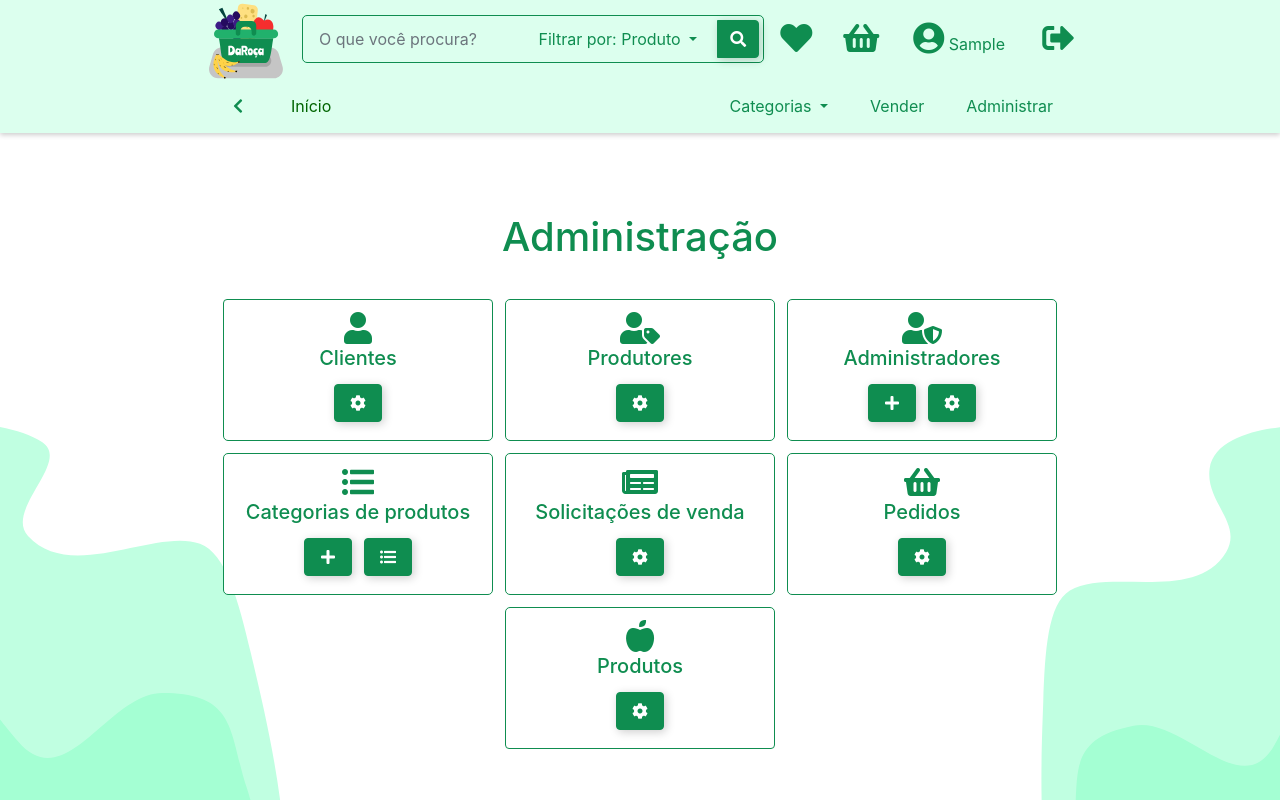
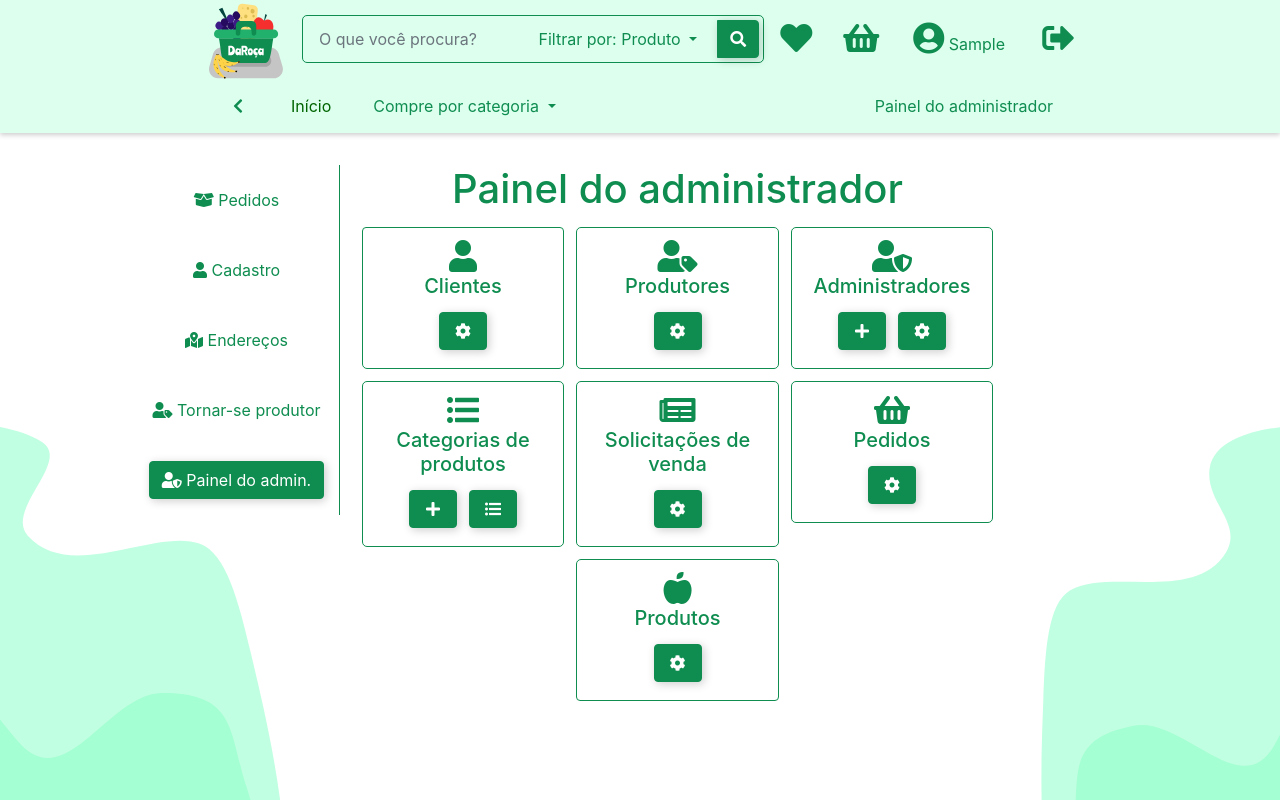
Before and after one commit to irisviana/Da_Roca, a Django app: page /user/admin/ in a window 1280 px wide. Run offline with Django 3.2, Linux system fonts and the light colour scheme; the visitor is signed in with stand-in values (Sample User, id 1); data that the repository does not hold is empty; some libraries are stand-ins or nearby versions; some web fonts are replaced.

Commit message:
Melhor posicionamento dos menus de painel de admin e produtor, padronizado perfil de usuario como produtor invés de vendedor

```diff
--- a/static/css/style.css
+++ b/static/css/style.css
@@ -362,10 +362,6 @@
   .user-menu li {
     padding: 1em 1.5em 1em 0;
   }
-
-  .user-menu a {
-    color: var(--color-primary);
-  }
   /* 4- FIM USER-MENU */
 
   /* 5- CUSTOM TABLE */
@@ -641,3 +637,8 @@
     max-width: 500px;
     width: 100%;
   }
+
+  .my-sidebar {
+    border-right: 1px solid var(--color-primary);
+    padding-right: 2em;
+  }
--- a/templates/cart/confirm_order.html
+++ b/templates/cart/confirm_order.html
@@ -96,7 +96,7 @@
                                 <div>
                                     <h5>{{ cart_product.product.name }}</h5>
                                     <p>{{ cart_product.product.variety }}</p>
-                                    <p>Vendedor: {{ cart_product.user.first_name }}</p>
+                                    <p>Produtor: {{ cart_product.user.first_name }}</p>
                                 </div>
                             </div>
                             <div class="unit-value">
--- a/templates/navbar.html
+++ b/templates/navbar.html
@@ -2,18 +2,15 @@
 {% load static %}
   <div>
 	<nav class="navbar navbar-expand-lg navbar-light" style="background-color:#DCFFEE;">
+		{% if request.resolver_match.url_name != 'home' %}
 			<a title="Voltar" href="#" class="btn btn-secondary btn-thin" type="button" onclick="history.back()">
 				<span class="fas fa-chevron-left"></span>
 			</a>
+		{% endif %}
 	  	<a class="btn btn-secondary btn-nav" href="{% url 'home' %}" style="color:darkgreen;">Início <span class="sr-only">(current)</span></a>
-		<button class="navbar-toggler" type="button" data-toggle="collapse" data-target="#navbarText" aria-controls="navbarText" aria-expanded="false" aria-label="Toggle navigation">
-			<span class="navbar-toggler-icon"></span>
-		</button>
-		<div class="collapse navbar-collapse" id="navbarText">
-			<ul class="navbar-nav mr-auto">
 		<div class="dropdown">
 			<button class="btn btn-secondary btn-nav dropdown-toggle" type="button" id="dropdownMenuButton" data-toggle="dropdown" aria-haspopup="true" aria-expanded="false">
-						Categorias
+				Compre por categoria
 			</button>
 			<div class="dropdown-menu" aria-labelledby="dropdownMenuButton">
 				{% for category in categories %}
@@ -21,17 +18,25 @@
 				{% endfor%}
 			</div>
 		</div>
-
-
-
-				{% if request.user.is_authenticated %}
+		<button class="navbar-toggler" type="button" data-toggle="collapse" data-target="#navbarText" aria-controls="navbarText" aria-expanded="false" aria-label="Toggle navigation">
+			<span class="navbar-toggler-icon"></span>
+		</button>
+		<div class="collapse navbar-collapse" id="navbarText">
+			<ul class="navbar-nav mr-auto">
+				{% if request.user.is_seller %}
 				<li class="nav-item">
-					<a class="btn btn-secondary btn-nav" href="{% url 'home_seller' %}">Vender</a>
+					<a class="btn btn-secondary btn-nav" href="{% url 'home_seller' %}">
+						{% if request.user.is_seller %}
+							Painel do produtor
+						{% endif %}
+					</a>
 				</li>
 				{% endif %}
 				{% if request.user.is_admin %}
 				<li class="nav-item">
-					<a class="btn btn-secondary btn-nav" href="{% url 'home_admin' %}">Administrar</a>
+					<a class="btn btn-secondary btn-nav" href="{% url 'home_admin' %}">
+						Painel do administrador
+					</a>
 				</li>
 				{% endif %}
 			</ul>
--- a/templates/orders/details_seller_order.html
+++ b/templates/orders/details_seller_order.html
@@ -128,7 +128,7 @@
                             <div>
                                 <h5><a href="{% url 'view_product' order_product.product.id %}">{{ order_product.product.name }}</a></h5>
                                 <p>{{ order_product.product.variety }}</p>
-                                <p>Vendedor: <a href="{% url 'view_seller' order_product.product.user.id %}">{{ order_product.product.user.first_name }}</a></p>
+                                <p>Produtor: <a href="{% url 'view_seller' order_product.product.user.id %}">{{ order_product.product.user.first_name }}</a></p>
                             </div>
                         </div>
                         <div class="unit-value">
--- a/templates/seller/manage_request_seller.html
+++ b/templates/seller/manage_request_seller.html
@@ -13,7 +13,7 @@
 {% block content %}
     <div class="d-flex flex-column align-items-center">
         <div>
-            <h4>Solicitações para ser vendedor</h4>
+            <h4>Solicitações para ser produtor</h4>
         </div>
     </div>
     <div class="inner_container mt-4">
--- a/templates/seller/view_seller.html
+++ b/templates/seller/view_seller.html
@@ -4,7 +4,7 @@
 {% load crispy_forms_tags %}
 
 {% block title %}
-<title>Visualizar vendedor</title>
+<title>Visualizar produtor</title>
 {% endblock %}
 
 {% block header %}
--- a/templates/user/home.html
+++ b/templates/user/home.html
@@ -1,15 +1,15 @@
 <!-- templates/admin/home.html -->
-{% extends 'base.html' %}
+{% extends 'users_profile/customer_home_base.html' %}
 {% load static %}
-{% block title %}<title>Administração</title>{% endblock %}
+{% block title %}<title>Painel do administrador</title>{% endblock %}
 {% block header %}
     {% include 'header.html' %}
 {% endblock %}
-{% block content %}
+{% block page %}
 
 	<div class="d-flex flex-column align-items-center">
-	<div class="mt-5 mb-4">
-	    <h1>Administração</h1>
+	<div>
+	    <h1>Painel do administrador</h1>
 	</div>
 	</div>
 	<div class="row justify-content-center">
--- a/templates/user/manage_users.html
+++ b/templates/user/manage_users.html
@@ -103,7 +103,7 @@
                                         data-toggle="modal"
                                         data-target="#includedModalRemoveProducer"
                                         data-query="user_id={{ user.id }},user_type={{ user_type }}"
-                                        title="Tirar privilégios de vendedor">
+                                        title="Tirar privilégios de produtor">
                                         <span class="fas fa-times"></span>
                                     </button>
                                 {% elif user_type == 'client' %}
--- a/templates/users_profile/customer_home_base.html
+++ b/templates/users_profile/customer_home_base.html
@@ -18,22 +18,50 @@
     <div class="row">
         <div class="col-sm-12 col-lg-2 text-left p-0">
             <nav class="user-menu active">
-                <ul class="list-unstyled d-flex flex-wrap justify-content-center">
+                <ul class="list-unstyled d-flex flex-wrap justify-content-center my-sidebar">
                     <li class="active">
-                        <a href="{% url 'list_user_orders' %}" class="btn btn-secondary"><i class="fas fa-box-open"></i>
+                        <a href="{% url 'list_user_orders' %}"
+                            class="btn btn-{% if request.resolver_match.url_name == 'list_user_orders' %}primary{% else %}secondary{% endif %}">
+                            <i class="fas fa-box-open"></i>
                             Pedidos
                         </a>
                     </li>
                     <li>
-                        <a href="{% url 'update_customer' %}" class="btn btn-secondary"><i class="fas fa-user"></i>
+                        <a href="{% url 'update_customer' %}"
+                            class="btn btn-{% if request.resolver_match.url_name == 'update_customer' %}primary{% else %}secondary{% endif %}">
+                            <i class="fas fa-user"></i>
                             Cadastro
                         </a>
                     </li>
                     <li>
-                        <a href="{% url 'list_customer_address' %}" class="btn btn-secondary"><i class="fas fa-map-marked-alt"></i>
+                        <a href="{% url 'list_customer_address' %}"
+                            class="btn btn-{% if request.resolver_match.url_name == 'list_customer_address' %}primary{% else %}secondary{% endif %}">
+                            <i class="fas fa-map-marked-alt"></i>
                             Endereços
                         </a>
                     </li>
+                    {% if request.user.is_authenticated %}
+                    <li class="nav-item">
+                        <a href="{% url 'home_seller' %}"
+                            class="btn btn-{% if request.resolver_match.url_name == 'home_seller' %}primary{% else %}secondary{% endif %}">
+                            <i class="fas fa-user-tag"></i>
+                            {% if request.user.is_seller %}
+                                Painel do produtor
+                            {% else %}
+                                Tornar-se produtor
+                            {% endif %}
+                        </a>
+                    </li>
+                    {% endif %}
+                    {% if request.user.is_admin %}
+                    <li class="nav-item">
+                        <a href="{% url 'home_admin' %}" title="Painel do administrador"
+                            class="btn btn-{% if request.resolver_match.url_name == 'home_admin' %}primary{% else %}secondary{% endif %}">
+                            <i class="fas fa-user-shield"></i>
+                            Painel do admin.
+                        </a>
+                    </li>
+                    {% endif %}
                 </ul>
             </nav>
         </div>
```
Also changed, not shown: templates/seller/home_seller.html (+6 -6 lines), tests/test_acceptance.py (+2 -2 lines). Lines whose indentation alone changed are shown as unchanged.
